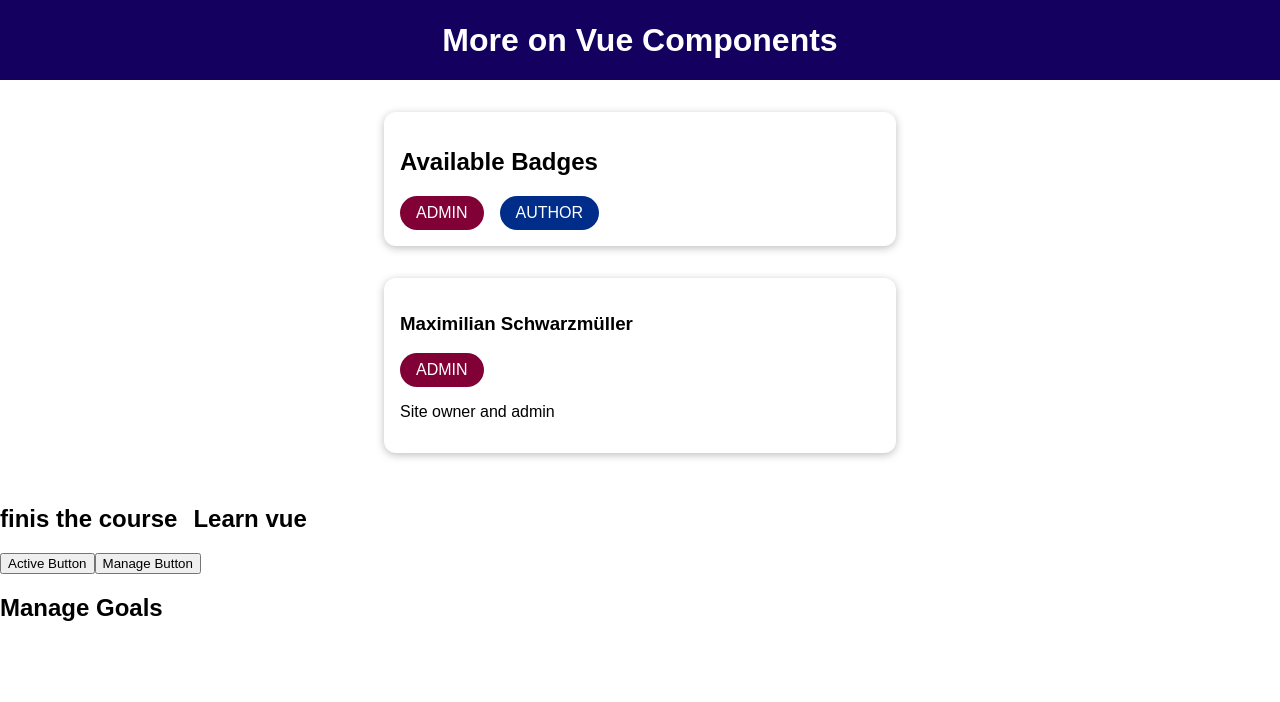
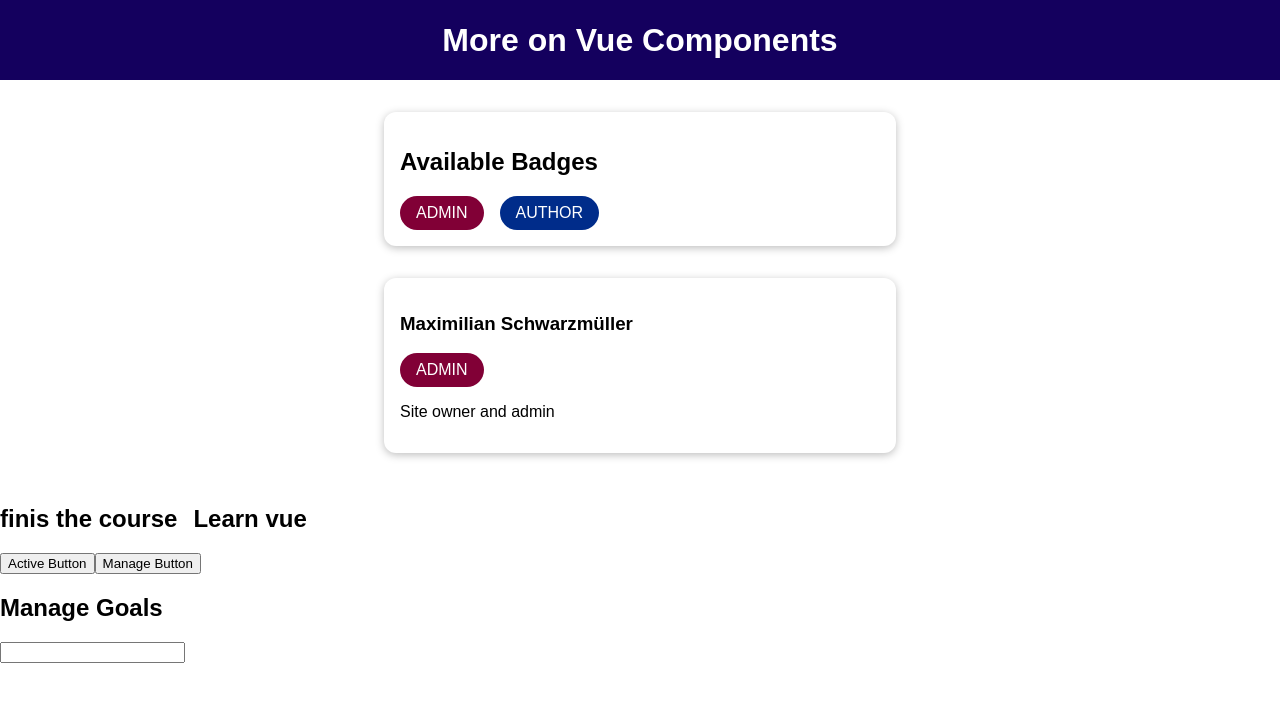
Before and after one commit to lemanfoetra/VUE-03-diving-deeper-into-component, a Vue app: page / in a window 1280 px wide. Both pictures are taken after a click on the button "Manage Button". Shown: the top 702 px of the page. Built offline with nearby package versions, Linux system fonts and the light colour scheme.

Commit message:
[Tag KeepAlive] tag yang membuat tag component tetap hidup

```diff
--- a/src/App.vue
+++ b/src/App.vue
@@ -13,7 +13,9 @@
     <button type="button" @click="setSelectedComponent('manage-goals')">Manage Button</button>
     <!-- <active-goals></active-goals>
     <manage-goals></manage-goals> -->
-    <component :is="selectedCompoenent == 'active-goals' ? 'active-goals' : 'manage-goals'"></component>
+    <KeepAlive>
+      <component :is="selectedCompoenent == 'active-goals' ? 'active-goals' : 'manage-goals'"></component>
+    </KeepAlive>
   </div>
 </template>
 
--- a/src/components/ManageGoals.vue
+++ b/src/components/ManageGoals.vue
@@ -1,5 +1,6 @@
 <template>
   <h2>Manage Goals</h2>
+  <input type="text">
 </template>
 
 <script>
```
